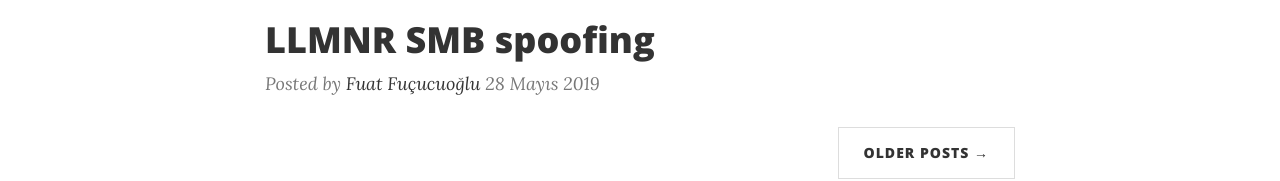
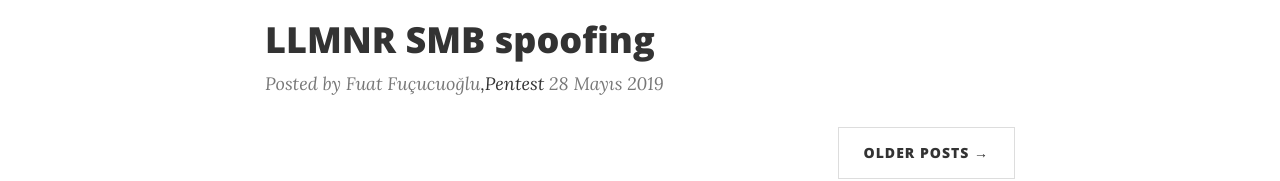
Before and after one commit to ffucucuoglu/ffucucuoglu.github.io, a plain HTML site: page index.html in a window 1280 px wide. Shown: the part 534-715 px from the top of the page. Drawn offline with nearby package versions, Linux system fonts and the light colour scheme.

Commit message:
Update index.html

```diff
--- a/index.html
+++ b/index.html
@@ -105,7 +105,7 @@
                             LLMNR SMB spoofing
                         </h2>
                     </a>
-                    <p class="post-meta">Posted by <a href="#">Fuat Fuçucuoğlu</a> 28 Mayıs 2019</p>
+                    <p class="post-meta">Posted by Fuat Fuçucuoğlu<a href="#">,Pentest</a> 28 Mayıs 2019</p>
                 </div>
               <!--   <hr>
                 <div class="post-preview">
```
